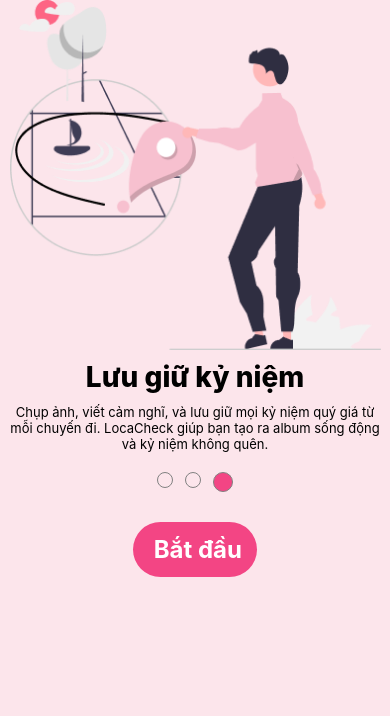
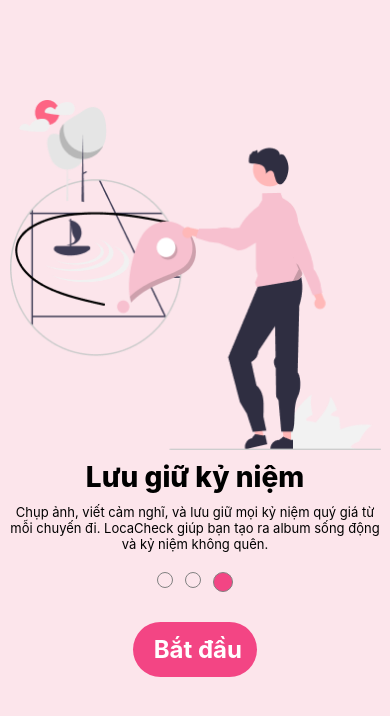
Before and after one commit to TuCongDanh12/Mobile, a React Native app: screen /Onboarding3 in a window 390 px wide. Shown: the top 716 px of the page. Built offline with nearby package versions, Linux system fonts and the light colour scheme.

Commit message:
fix front end

```diff
--- a/src/pages/onboarding3.jsx
+++ b/src/pages/onboarding3.jsx
@@ -5,7 +5,7 @@ import Onboarding from "../Component/Onboarding";
 export default function Onboarding3({ navigation }) {
   return (
     <SafeAreaView style={{ flex: 1, backgroundColor: "#FCE5EB" }}>
-      <View style={{ flex: 1 }}>
+      <View style={{marginTop:100, flex: 1 }}>
         <Onboarding
           heading={"Lưu giữ kỷ niệm"}
           source={require("../../assets/images/onboarding3.png")}
@@ -14,7 +14,7 @@ export default function Onboarding3({ navigation }) {
           }
           selectedIndex={3}
           onPress={() => {
-            navigation.navigate("Login");
+            navigation.navigate("HomePage");
           }}
         >
           Bắt đầu
```
